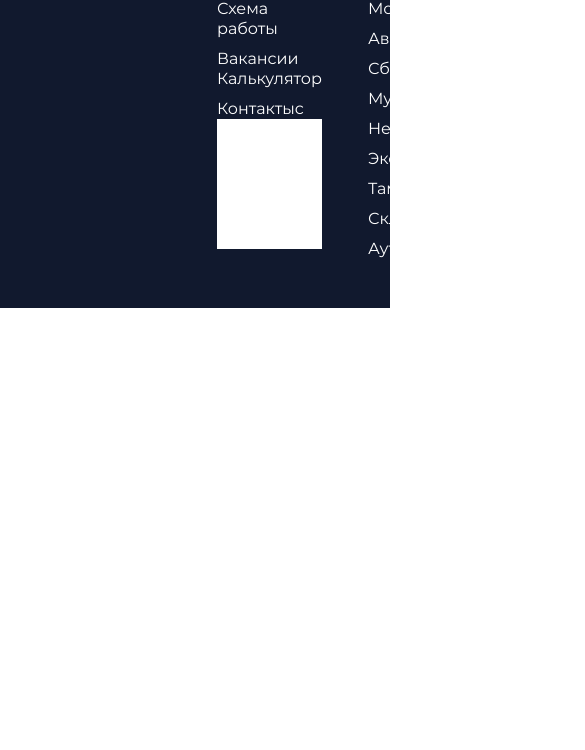
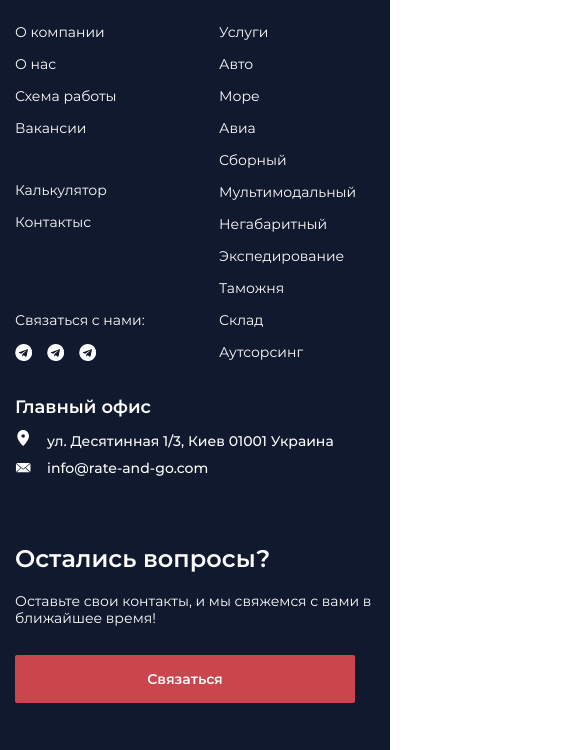
Before and after one commit to vsulimovvv/Rate-and-Go, a website: page app/index.html in a window 390 px wide. Shown: the part 4482-5232 px from the top of the page, 585 px wide, since content can reach past the window. Before the commit the page ends 4790 px from the top, so only its background shows below. Drawn offline with nearby package versions, Linux system fonts and the light colour scheme.

Commit message:
added footer

```diff
--- a/app/index.html
+++ b/app/index.html
@@ -478,11 +478,17 @@
               </li>
             </ul>
           </div>
-          <div class="socials">
-            <span>Связаться с нами:</span>
+          <div class="footer__socials socials">
+            <p class="socials__text">Связаться с нами:</p>
             <ul class="socials__list">
               <li class="socials__item">
                 <a class="socials__link socials__link--telegram" href=""></a>
+              </li>
+              <li class="socials__item">
+                <a class="socials__link socials__link--whatsapp" href=""></a>
+              </li>
+              <li class="socials__item">
+                <a class="socials__link socials__link--facebook" href=""></a>
               </li>
             </ul>
           </div>
@@ -529,8 +535,29 @@
         </div>
       </div>
 
-      <div class="footer__contacts">
-        adsadsdas
+      <div class="footer__right">
+        <div class="footer__contacts nav-contacts">
+          <h3 class="nav-contacts__title">Главный офис</h3>
+          <ul class="nav-contacts__list">
+            <li class="nav-contacts__item">
+              <a class="nav-contacts__link nav-contacts__link--address" href="#"><span>ул. Десятинная 1/3, Киев 01001
+                  Украина</span>
+              </a>
+            </li>
+            <li class="nav-contacts__item">
+              <a class="nav-contacts__link nav-contacts__link--mail"
+                href="mailto:info@rate-and-go.com"><span>info@rate-and-go.com</span>
+              </a>
+            </li>
+          </ul>
+        </div>
+        <div class="footer__question-box question-box">
+          <h3 class="question-box__title">Остались вопросы?</h3>
+          <div class="question-box__text">
+            Оставьте свои контакты, и мы свяжемся с вами в ближайшее время!
+          </div>
+          <button class="question-box__btn btn">Связаться</button>
+        </div>
       </div>
     </div>
   </div>
--- a/app/scss/components/_footer.scss
+++ b/app/scss/components/_footer.scss
@@ -3,17 +3,44 @@
   color: var(--color-white);
 
   &__wrapper {
-    padding: 49px 0;
+    padding: 47px 0;
 
-    display: grid;
-    grid-template-columns: 114px 1fr 295px;
+    display: flex;
+    align-items: flex-start;
     gap: 88px;
-    justify-content: space-between;
+
+    @include breakpointsMaxW($bp-991) {
+      flex-direction: column;
+      gap: calc(30px + (88 - 30) * ((100vw - 320px) / (1215 - 320)));
+    }
+  }
+
+  &__right {
+    max-width: 260px;
+    margin-left: auto;
+    margin-right: 125px;
+
+    @include breakpointsMaxW($bp-container) {
+      margin-right: 0;
+    }
+
+    @include breakpointsMaxW($bp-991) {
+      margin-left: 0;
+      max-width: 100%;
+    }
   }
 
   &__lists {
-    display: flex;
-    gap: 46px;
+    max-width: 350px;
+    width: 100%;
+    display: grid;
+    grid-template-columns: repeat(2, 1fr);
+    gap: 48px;
+    padding-top: 7px;
+
+    @include breakpointsMaxW($bp-991) {
+      max-width: 100%;
+    }
   }
 
   &__logo {
@@ -21,19 +48,110 @@
     height: 46px;
   }
 
-  .footer__menu {
-    &__list {}
+  &__contacts {
+    margin-bottom: 65px;
 
+    @include breakpointsMaxW($bp-991) {
+      max-width: 100%;
+    }
 
+    .nav-contacts {
+      &__list {
+        flex-direction: column;
+        align-items: flex-start;
+      }
 
-    &__link {}
+      &__title {
+        font-weight: 600;
+        font-size: 18px;
+        line-height: 22px;
+        margin-bottom: 12px;
+      }
+
+      &__list {
+        max-width: 210px;
+        gap: 5px;
+
+        @include breakpointsMaxW($bp-991) {
+          max-width: 100%;
+        }
+      }
+
+      &__link {
+        font-weight: 500;
+        font-size: 14px;
+        line-height: 22px;
+        padding-left: 32px;
+
+        &::after {
+          top: 0;
+          transform: translateY(0);
+        }
+
+        &--mail {
+          &::after {
+            height: 10px;
+            top: 50%;
+            transform: translateY(-50%);
+          }
+        }
+      }
+    }
+  }
+
+  &__question-box {
+    @include breakpointsMaxW($bp-991) {
+      width: 100%;
+    }
+
+    .question-box {
+      width: 100%;
+
+      &__title {
+        font-weight: 600;
+        font-size: 24px;
+        line-height: 29px;
+        margin-bottom: 20px;
+      }
+
+      &__text {
+        font-weight: normal;
+        font-size: 14px;
+        line-height: 17px;
+        margin-bottom: 28px;
+      }
+
+      &__btn {
+        height: 48px;
+        max-width: calc(100% - 20px);
+      }
+    }
+  }
+
+  &__socials {
+    margin-top: auto;
   }
 }
 
-.footer-menu{
+.footer-menu {
+  font-weight: normal;
+  font-size: 14px;
+  line-height: 17px;
+
+  &-box {
+    &:not(:last-child) {
+      margin-bottom: 45px;
+    }
+  }
+
+  &__col {
+    display: flex;
+    flex-direction: column;
+  }
+
   &__item {
     &:not(:last-child) {
-      margin-bottom: 10px;
+      margin-bottom: 15px;
     }
   }
 }
--- a/app/scss/components/_header.scss
+++ b/app/scss/components/_header.scss
@@ -20,6 +20,16 @@
 
     .header__top {
       display: none;
+    }
+  }
+
+  &__contacts {
+    @include breakpointsMaxW($bp-991) {
+      .nav-contacts__link {
+        span {
+          display: none;
+        }
+      }
     }
   }
 
--- a/app/scss/components/_nav-contacts.scss
+++ b/app/scss/components/_nav-contacts.scss
@@ -26,16 +26,10 @@
       }
     }
 
-    @include breakpointsMaxW($bp-991) {
-      span {
-        display: none;
-      }
-    }
-
     &::after {
       @include pseudoElDefault();
       width: 16px;
-      height: 12px;
+      height: 16px;
       left: 0;
       top: 50%;
       transform: translateY(-50%);
@@ -51,6 +45,7 @@
 
     &--mail {
       &::after {
+        height: 10px;
         @include maskImage(url('../images/sprite.svg#mail-icon'), cover);
       }
     }
--- a/app/scss/components/_socials.scss
+++ b/app/scss/components/_socials.scss
@@ -1,19 +1,31 @@
 .socials {
-  height: 130px;
-  background-color: #fff;
+  &__text {
+    margin-bottom: 15px;
+  }
+
   &__list {
     display: flex;
     align-items: center;
     justify-content: space-between;
     max-width: 81px;
-    height: 100%;
   }
 
-  &__item {}
+  &__link {
+    display: block;
+    width: 17px;
+    height: 17px;
+    background-color: var(--color-white);
 
-  &__link {
-    background-color: #fff;
-    width: 15px;
-    height: 15px;
+    &--telegram {
+      @include maskImage(url('../images/sprite.svg#telegram'), cover);
+    }
+
+    &--whatsapp {
+      @include maskImage(url('../images/sprite.svg#telegram'), cover);
+    }
+
+    &--facebook {
+      @include maskImage(url('../images/sprite.svg#telegram'), cover);
+    }
   }
 }
```
Also changed, not shown: app/html/components/_footer.html (+31 -4 lines), app/css/style.min.css.
